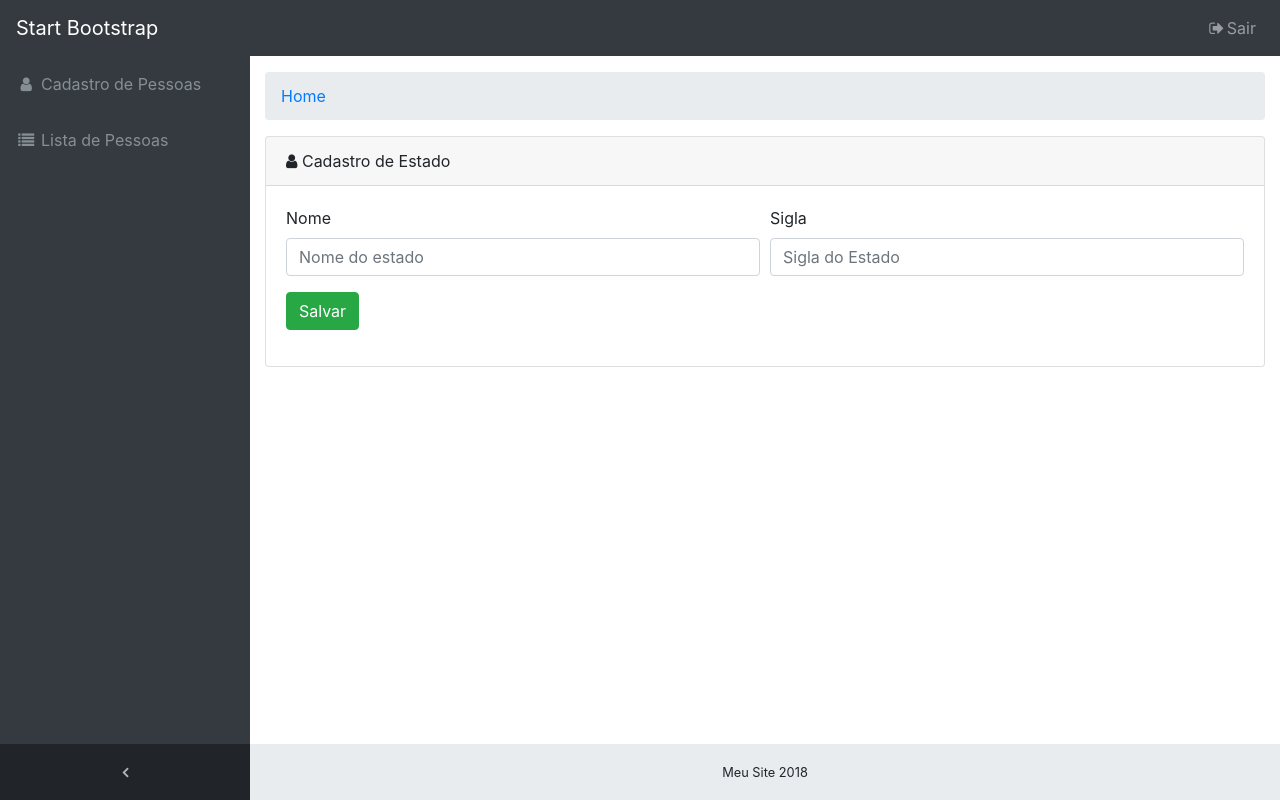
After one commit to roberzguerra/projeto-aula-php, a PHP site: page /meu-site/modulo-estado/cadastro-estado.php in a window 1280 px wide. The commit adds this page. Run offline with PHP 8.4, Linux system fonts and the light colour scheme.

Commit message:
Criando modulo-estado.

```diff
--- a/config.php
+++ b/config.php
@@ -16,5 +16,5 @@ ini_set('display_errors', 1);
 ini_set('display_startup_erros', 1);
 error_reporting(E_ALL);
 
-$SITE_URL = 'http://localhost/projeto-aula-php';
+$SITE_URL = 'http://aula.com';
 ?>
--- a/index.php
+++ b/index.php
@@ -6,5 +6,5 @@ include "config.php";
 
 <h2>Subtitulo</h2>
 <script>
-window.location.href = '/projeto-aula-php/modulo-pessoa/cadastro-pessoa.php';
+window.location.href = '/modulo-cidade/cadastro-cidade.php';
 </script>
--- /dev/null
+++ b/modulo-estado/cadastro-estado.php
@@ -0,0 +1,88 @@
+<?php
+include '../config.php';
+
+function exibirErro($listaErros, $chave)
+{
+    if ( isset($listaErros[$chave]) && $listaErros[$chave]) {
+        return '<span class="text-danger">' . $listaErros[$chave] . '</span>';
+    }
+    return '';
+}
+
+/**
+ * Valida se a $sigla recebida eh string de A-Z ou a-z e somente
+ * 2 caracateres
+ */
+function validarSigla($sigla) {
+    $padrao = "/^([a-zA-Z]{2})$/";
+    if (preg_match($padrao, $sigla)) {
+        return true;
+    }
+    return false;
+}
+
+
+/**
+ * Valida formulario simples
+ */
+function validarFormularioSimples($post)
+{
+    $listaErros = [];
+
+    if (!isset($post['nome']) || !$post['nome'] ) {
+        $listaErros['nome'] = "Nome obrigatório.";
+    }
+
+
+    if (!isset($post['sigla']) || !$post['sigla']) {
+    // o codigo abaixo é igual ao if acima
+    // if (isset($post['sigla']) == false || $post['sigla'] == false) {
+
+        $listaErros['sigla'] = "Informe a sigla do estado.";
+
+    } else if ( !validarSigla($post['sigla']) ) {
+        $listaErros['sigla'] = "Informe uma sigla com duas letras.";
+    }
+    return $listaErros;
+}
+
+
+if ($_SERVER['REQUEST_METHOD'] == 'GET') {
+    $listaErros = [];
+    include "cadastro-view.php";
+
+} else if ($_SERVER['REQUEST_METHOD'] == 'POST') {
+
+    // Utilizem o metodo validarFormularioSimples OU validarFormularioAvancado
+    $listaErros = validarFormularioSimples($_POST);
+    //$listaErros = validarFormularioAvancado($_POST, ['nome', 'email']);
+
+    if (count($listaErros) > 0) {
+        include "cadastro-view.php";
+    } else {
+
+        $sigla = strtoupper($_POST['sigla']);
+        $sql = "INSERT INTO uf (nome, sigla)
+            VALUES ('{$_POST['nome']}', '{$sigla}');";
+
+        dd($sql);
+
+        $cidadeId = insert_db($sql);
+
+        // Variaveis para controle de erros.
+        $mensagemSucesso = '';
+        $mensagemErro = '';
+
+        if ($cidadeId) {
+            $mensagemSucesso = "Cidade cadastrada com sucesso.";
+        } else {
+            $mensagemErro = "Erro inesperado.";
+        }
+        include "cadastro-view.php";
+
+    }
+}
+
+
+
+?>
--- /dev/null
+++ b/modulo-estado/cadastro-view.php
@@ -0,0 +1,146 @@
+<!DOCTYPE html>
+<html lang="en">
+
+<head>
+	<meta charset="utf-8">
+	<meta http-equiv="X-UA-Compatible" content="IE=edge">
+	<meta name="viewport" content="width=device-width, initial-scale=1, shrink-to-fit=no">
+	<meta name="description" content="">
+	<title>Meu Site</title>
+
+	<!-- Bootstrap core CSS-->
+	<link href="<?php echo $SITE_URL . "/static/vendor/bootstrap/css/bootstrap.css"; ?>" rel="stylesheet" type="text/css">
+	<!-- Custom fonts for this template-->
+	<link href="<?php echo $SITE_URL . "/static/vendor/font-awesome/css/font-awesome.css"; ?>" rel="stylesheet" type="text/css">
+	<!-- Custom styles for this template-->
+	<link href="<?php echo $SITE_URL . "/static/css/sb-admin.css" ?>" rel="stylesheet">
+</head>
+<body class="fixed-nav sticky-footer bg-dark" id="page-top">
+
+<?php /* INICIO MENU PRINCIPAL */ ?>
+    <nav class="navbar navbar-expand-lg navbar-dark bg-dark fixed-top" id="mainNav">
+        <a class="navbar-brand" href="index.html">Start Bootstrap</a>
+        <button class="navbar-toggler navbar-toggler-right" type="button" data-toggle="collapse"
+                data-target="#navbarResponsive" aria-controls="navbarResponsive" aria-expanded="false"
+                aria-label="Toggle navigation">
+            <span class="navbar-toggler-icon"></span>
+        </button>
+        <div class="collapse navbar-collapse" id="navbarResponsive">
+            <ul class="navbar-nav navbar-sidenav" id="exampleAccordion">
+                <li class="nav-item" data-toggle="tooltip" data-placement="right" title="Dashboard">
+                    <a class="nav-link" href="/">
+                        <i class="fa fa-fw fa-user"></i>
+                        <span class="nav-link-text">Cadastro de Pessoas</span>
+                    </a>
+                </li>
+                <li class="nav-item" data-toggle="tooltip" data-placement="right" title="Dashboard">
+                    <a class="nav-link" href="/">
+                        <i class="fa fa-fw fa-list"></i>
+                        <span class="nav-link-text">Lista de Pessoas</span>
+                    </a>
+                </li>
+            </ul>
+
+            <ul class="navbar-nav sidenav-toggler">
+                <li class="nav-item">
+                    <a class="nav-link text-center" id="sidenavToggler">
+                        <i class="fa fa-fw fa-angle-left"></i>
+                    </a>
+                </li>
+            </ul>
+            <ul class="navbar-nav ml-auto">
+                <li class="nav-item">
+                    <a class="nav-link" data-toggle="modal" data-target="#exampleModal">
+                        <i class="fa fa-fw fa-sign-out"></i>Sair</a>
+                </li>
+            </ul>
+        </div>
+    </nav>
+    <?php /* FIM MENU PRINCIPAL */ ?>
+
+<?php /* INICIO CONTEUDO */ ?>
+<div class="content-wrapper">
+	<div class="container-fluid">
+
+		<?php /* MIGALHAS */ ?>
+		<ol class="breadcrumb">
+			<li class="breadcrumb-item">
+				<a href="#">Home</a>
+			</li>
+		</ol>
+
+	<div class="card">
+		<div class="card-header">
+        	<i class="fa fa-user"></i> Cadastro de Estado
+		</div>
+
+		<div class="card-body">
+			<form action="<?php echo $SITE_URL . "/modulo-estado/cadastro-estado.php"; ?>" id="form-cadastro" method="POST">
+
+				<div class="form-group">
+					<div class="form-row ">
+						<div class="col-md-6">
+							<label for="nome">Nome</label>
+							<input class="form-control" name="nome" id="nome" placeholder="Nome do estado" type="text" />
+							<?php
+							/* Validação do input nome (este codigo foi passado para a função exibirErro) */
+							if ( isset($listaErros['nome']) && $listaErros['nome'] ) {
+								?>
+								<span class="text-danger"><?php echo $listaErros['nome']; ?></span>
+								<?php
+							}
+							?>
+						</div>
+						<div class="col-md-6">
+							<label for="sigla">Sigla</label>
+							<input type="text" class="form-control" name="sigla" id="sigla" value="" placeholder="Sigla do Estado" />
+							<?php echo exibirErro($listaErros, 'sigla'); ?>
+						</div>
+
+					</div>
+				</div>
+
+				<div class="form-group">
+					<div class="form-row">
+						<div class="col-md-12">
+							<button class="btn btn-success" type="submit">Salvar</button>
+							<?php if (isset($mensagemSucesso) && $mensagemSucesso) { ?>
+								<span class="text-success"><?php echo $mensagemSucesso; ?></span>
+							<?php } ?>
+
+							<?php
+								if (isset($mensagemErro) && $mensagemErro) {
+									echo '<span class="text-danger">' . $mensagemErro . '</span>';
+								}
+							?>
+						</div>
+					</div>
+				</div>
+
+			</form>
+		</div>
+
+	</div>
+</div>
+<?php /* FIM CONTEUDO */ ?>
+
+<?php /* INICIO RODAPE */ ?>
+<footer class="sticky-footer">
+	<div class="container">
+		<div class="text-center">
+			<small>Meu Site 2018</small>
+		</div>
+	</div>
+</footer>
+<?php /* FIM RODAPE */ ?>
+
+<?php /* SCRIPTS FINAIS */ ?>
+<script src="<?php echo $SITE_URL . "/static/vendor/jquery/jquery.min.js"; ?>"></script>
+<script src="<?php echo $SITE_URL . "/static/vendor/bootstrap/js/bootstrap.bundle.min.js"; ?>"></script>
+<script src="<?php echo $SITE_URL . "/static/vendor/jquery-easing/jquery.easing.min.js"; ?>"></script>
+<script src="https://cdnjs.cloudflare.com/ajax/libs/jquery.mask/1.14.15/jquery.mask.min.js"></script>
+<script src="<?php echo $SITE_URL . "/static/js/sb-admin.min.js"; ?>"></script>
+<script src="<?php echo $SITE_URL . "/static/js/home.js"; ?> "></script>
+<?php /* SCRIPTS FINAIS */ ?>
+</body>
+</html>
--- /dev/null
+++ b/modulo-estado/index.php
@@ -0,0 +1 @@
+<h1>Lista de cidades</h1>
```
